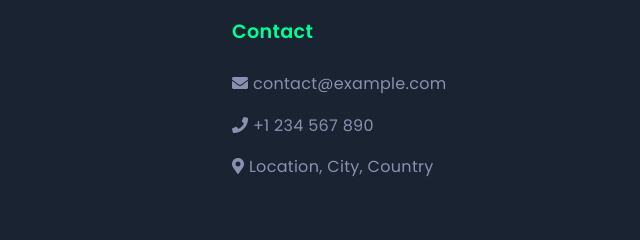
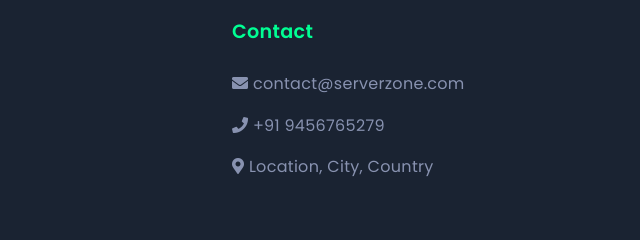
Before and after one commit to SERVER-ZONE-WEB/Ankur-Goswami, a plain HTML site: page about.html in a window 1280 px wide. Shown: the part 1458-1698 px from the top of the page, 640-1280 px from the left. Drawn offline with Linux system fonts and the light colour scheme.

Commit message:
Update about.html

```diff
--- a/about.html
+++ b/about.html
@@ -104,8 +104,8 @@
             <div class="footer-section">
                 <h3>Contact</h3>
                 <ul class="footer-links">
-                    <li><i class="fas fa-envelope"></i> contact@example.com</li>
-                    <li><i class="fas fa-phone"></i> +1 234 567 890</li>
+                    <li><i class="fas fa-envelope"></i> contact@serverzone.com</li>
+                    <li><i class="fas fa-phone"></i> +91 9456765279</li>
                     <li><i class="fas fa-map-marker-alt"></i> Location, City, Country</li>
                 </ul>
             </div>
```
